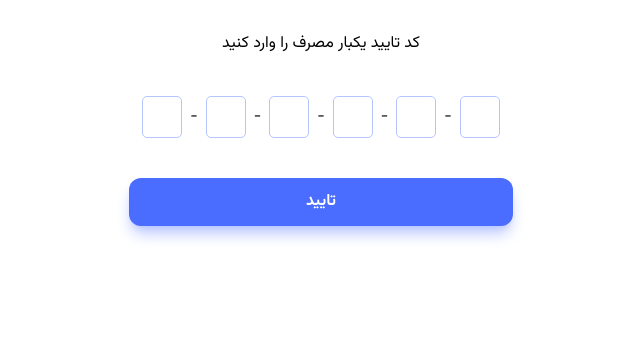
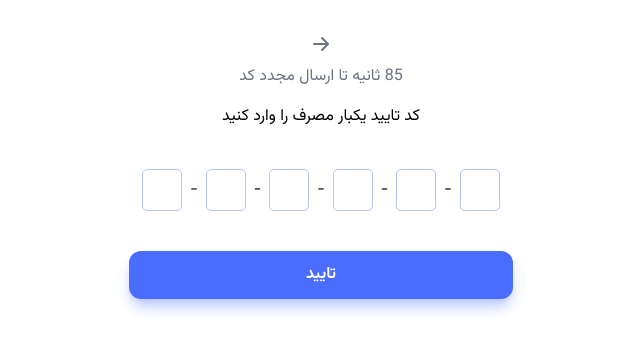
Before and after one commit to alizargar21/Freelancerin-app, a React (Vite) app: page /auth in a window 1280 px wide. Shown: the top 352 px of the page, without its empty margins (544-1184 px from the left). Built offline with nearby package versions, Linux system fonts and the light colour scheme.

Commit message:
add tanstack RQ . add timer

```diff
--- a/src/features/Authentication/AuthContainer.jsx
+++ b/src/features/Authentication/AuthContainer.jsx
@@ -1,23 +1,50 @@
 import React, { useState } from "react";
 import SendOTPForm from "./SendOTPForm,";
 import CheckOTPForm from "./CheckOTPForm";
-
+import { useMutation, useQuery } from "@tanstack/react-query";
+import { getOtp } from "../../services/authServices";
+import toast from "react-hot-toast";
 const AuthContainer = () => {
   const [step, setStep] = useState(2);
   const [phoneNumber, setPhoneNumber] = useState("09181111111");
 
+  const {
+    isPending: isSendingOtp,
+    error,
+    data: otpResponse,
+    mutateAsync,
+  } = useMutation({
+    mutationFn: getOtp,
+  });
+  const sendOtpHandler = async (e) => {
+    e.preventDefault();
+    try {
+      const { data } = await mutateAsync({ phoneNumber });
+      toast.success(data.message);
+      setStep(2);
+    } catch (error) {
+      toast.error(error?.response?.data?.message);
+    }
+  };
   const renderStep = () => {
     switch (step) {
       case 1:
         return (
           <SendOTPForm
-            setStep={setStep}
+            isSendingOtp={isSendingOtp}
             phoneNumber={phoneNumber}
             onChange={(e) => setPhoneNumber(e.target.value)}
           />
         );
       case 2:
-        return <CheckOTPForm phoneNumber={phoneNumber} />;
+        return (
+          <CheckOTPForm
+            phoneNumber={phoneNumber}
+            onBack={() => setStep((s) => s - 1)}
+            OnReSendOtp={sendOtpHandler}
+            otpResponse={otpResponse}
+          />
+        );
       default:
         null;
     }
--- a/src/features/Authentication/CheckOTPForm.jsx
+++ b/src/features/Authentication/CheckOTPForm.jsx
@@ -1,28 +1,63 @@
-import React, { useState } from "react";
+import React, { useState, useEffect } from "react";
 import OTPInput from "react-otp-input";
 import Button from "../../ui/Button";
 import { useMutation } from "@tanstack/react-query";
 import { checkOtp } from "../../services/authServices";
 import toast from "react-hot-toast";
+import { HiArrowRight } from "react-icons/hi";
+import { CiEdit } from "react-icons/ci";
 
-const CheckOTPForm = ({ phoneNumber }) => {
+const RESEND_TIME = 90;
+const CheckOTPForm = ({ phoneNumber, onBack, OnReSendOtp, otpResponse }) => {
   const [otp, setOtp] = useState("");
+  const [time, setTime] = useState(RESEND_TIME);
+
   const { isPending, error, data, mutateAsync } = useMutation({
     mutationFn: checkOtp,
   });
-
+  useEffect(() => {
+    const timer =
+      time > 0 &&
+      setInterval(() => {
+        setTime((t) => t - 1, 1000);
+      }, 1000);
+    return () => {
+      if (timer) clearInterval(timer);
+    };
+  }, [time]);
   const checkOtpHandler = async (e) => {
     e.preventDefault();
     try {
-      const {message} = await mutateAsync({ phoneNumber, otp });
+      const { message } = await mutateAsync({ phoneNumber, otp });
       toast.success(message);
-
     } catch (error) {
       toast.error(error?.response?.data?.message);
     }
   };
+
   return (
     <div>
+      <Button
+        title={<HiArrowRight className={"h-6 w-5 text-secondary-500"} />}
+        onClick={onBack}
+      />
+      {otpResponse && (
+        <p className="flex items-center gap-x-2 my-4">
+          {otpResponse?.message}{" "}
+          <Button
+            title={<CiEdit className="h-6 w-5 text-secondary-500" />}
+            onClick={onBack}
+          />{" "}
+        </p>
+      )}
+      <div className="mb-4 text-secondary-500">
+        {" "}
+        {time > 0 ? (
+          <p>{time} ثانیه تا ارسال مجدد کد </p>
+        ) : (
+          <Button title={"ارسال مجدد کد تایید"} onClick={OnReSendOtp} />
+        )}
+      </div>
       <form className="space-y-10" onSubmit={checkOtpHandler}>
         <p>کد تایید یکبار مصرف را وارد کنید</p>
         <OTPInput
--- a/src/features/Authentication/SendOTPForm,.jsx
+++ b/src/features/Authentication/SendOTPForm,.jsx
@@ -1,28 +1,14 @@
 import React, { useState } from "react";
 import TextFieldInput from "../../ui/TextFieldInput";
 import Button from "../../ui/Button";
-import { useMutation, useQuery } from "@tanstack/react-query";
-import { getOtp } from "../../services/authServices";
-import toast from "react-hot-toast";
+
 import Loading from "../../ui/Loading";
-const SendOTPForm = ({ setStep , phoneNumber , onChange }) => {
-  const { isPending, error, data, mutateAsync } = useMutation({
-    mutationFn: getOtp,
-  });
-  const sendOtpHandler = async (e) => {
-    e.preventDefault();
-    try {
-      const { data } = await mutateAsync({ phoneNumber });
-      toast.success(data.message);
-      setStep(2);
-    } catch (error) {
-      toast.error(error?.response?.data?.message);
-    }
-  };
+const SendOTPForm = ({  phoneNumber , onChange , isSendingOtp , onSubmit}) => {
+
 
   return (
     <div>
-      <form className="space-y-4" onSubmit={sendOtpHandler}>
+      <form className="space-y-4" onSubmit={onSubmit}>
         <TextFieldInput
           label={"    شماره موبایل"}
           name={"phoneNumber"}
@@ -30,7 +16,7 @@ const SendOTPForm = ({ setStep , phoneNumber , onChange }) => {
           onChange={onChange}
         />
         <div>
-          {isPending ? (
+          {isSendingOtp ? (
             <Loading />
           ) : (
             <Button
```
